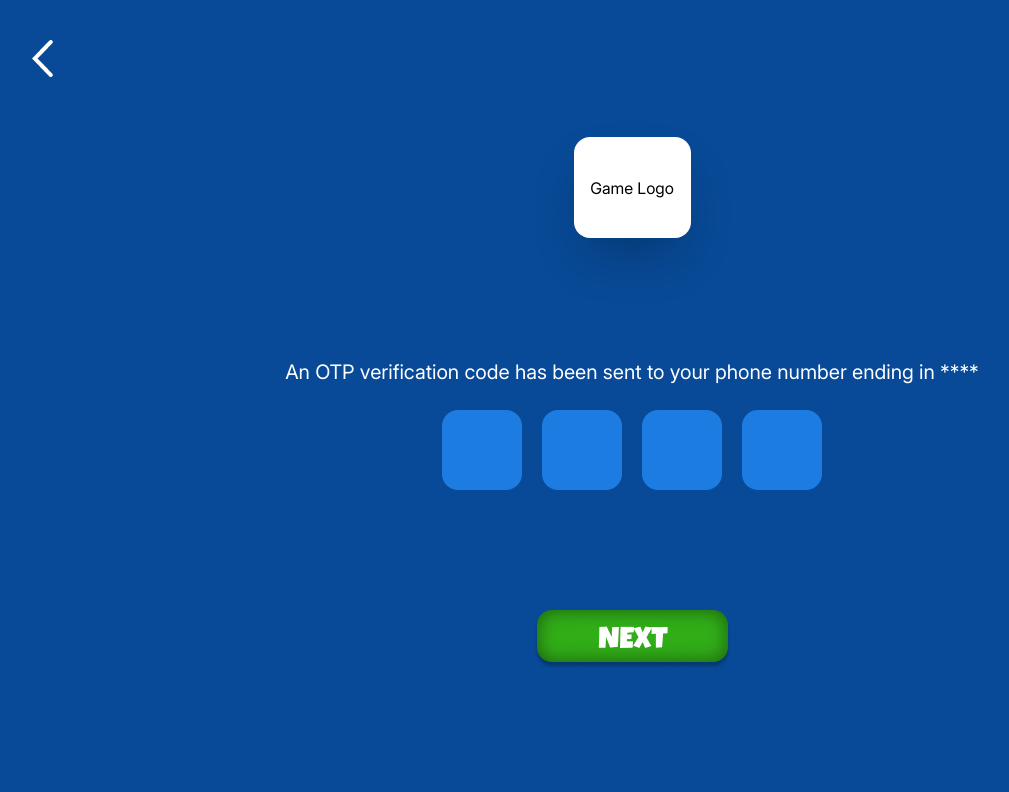
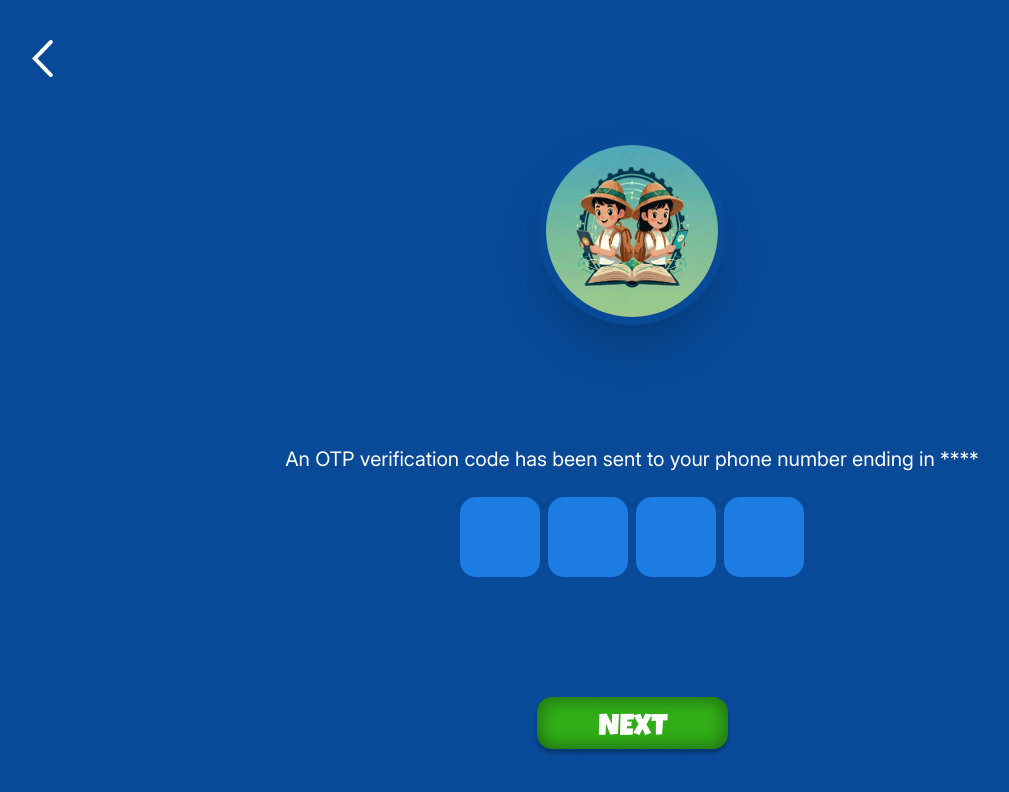
Before and after one commit to Enyong-Team/Enyong, a React (Vite) app: page /Enyong/otpsignin in a window 1280 px wide. Shown: the top 792 px of the page, without its empty margins (8-1017 px from the left). Built offline with nearby package versions, Linux system fonts and the light colour scheme; a web font is replaced by a local one.

Commit message:
with logo

```diff
--- a/src/authentication/forgotpassword/verifyPhoneNumber.jsx
+++ b/src/authentication/forgotpassword/verifyPhoneNumber.jsx
@@ -22,8 +22,8 @@ function verifyPhoneNumber() {
             </div>
         </div>
 
-        <div className='flex justify-center font-LG'>
-            <h1 className='text-white text-3xl'>
+        <div className='flex justify-center font-LG items-center'>
+            <h1 className='text-white items-center text-center text-3xl'>
                 VERIFY YOUR PHONE NUMBER
             </h1>
         </div>
@@ -46,10 +46,10 @@ function verifyPhoneNumber() {
         </div>
 
         {/*OTP Input*/}
-        <div className='p-6 flex justify-center'>
+        <div className='p-3 flex justify-center'>
             <form action="/Enyong/createnewpass">
                 {/*input otp*/}
-                <div className='space-x-5'>
+                <div className='space-x-2'>
                     <input type="text" inputmode="numeric" pattern="[0-9]" maxlength="1" required
                                 className="bg-[#1C7CE2]  rounded-2xl h-20 w-20  text-white
                                     focus:outline-none focus:ring-2 focus:ring-blue-400
--- a/src/authentication/loadingScreen.jsx
+++ b/src/authentication/loadingScreen.jsx
@@ -1,6 +1,7 @@
 import React from 'react'
 import { useEffect } from "react";
 import { useNavigate } from "react-router-dom";
+import baliwagLogo from './authButtons/baliwagLogo.jpg'
 
 function loadingScreen() {
 
@@ -30,12 +31,13 @@ const navigate = useNavigate();
         <div
             className=' flex justify-center pt-40'>
             <div
-                className=' bg-[#1C7CE2] w-40 h-40
+                className='
                             items-center flex justify-center
-                            shadow-2xl rounded-full'>
-                <h1 className='font-IN text-center text-xl'>
-                    Game Logo
-                </h1>
+                            shadow-2xl rounded-full p-1 '>
+                <img
+                 src={baliwagLogo}
+                 alt="Logo"
+                 className='w-[180px] rounded-full p-1 h-[180px]' />
             </div>
         </div>
 
--- a/src/authentication/otpSignIn.jsx
+++ b/src/authentication/otpSignIn.jsx
@@ -2,6 +2,7 @@ import React from 'react'
 import { Link, useNavigate, useLocation } from "react-router-dom";
 import NextBTN from './authButtons/NextBTN.png'
 import BackBTN from './authButtons/BackBTN.png'
+import baliwagLogo from './authButtons/baliwagLogo.jpg'
 
 function otpSignIn() {
   return (
@@ -23,14 +24,15 @@ function otpSignIn() {
         {/*Game Logo Placeholder*/}
         <div
             className=' flex justify-center pt-5'>
-            <div
-                className=' bg-white w-[117px] h-[101px]
-                            items-center flex justify-center
-                            shadow-2xl rounded-2xl'>
-                <h1 className='font-IN text-center'>
-                    Game Logo
-                </h1>
-            </div>
+           <div
+                           className='
+                                       items-center flex justify-center
+                                       shadow-2xl rounded-full p-1 '>
+                           <img
+                            src={baliwagLogo}
+                            alt="Logo"
+                            className='w-[180px] rounded-full p-1 h-[180px]' />
+                       </div>
         </div>
 
         {/*OTP Message*/}
@@ -43,7 +45,7 @@ function otpSignIn() {
         <div className=' flex justify-center'>
             <form action="/Enyong/loading">
                 {/*input otp*/}
-                <div className='space-x-5'>
+                <div className='space-x-2'>
                     <input type="text" inputmode="numeric" pattern="[0-9]" maxlength="1" required
                                 className="bg-[#1C7CE2]  rounded-2xl h-20 w-20  text-white
                                     focus:outline-none focus:ring-2 focus:ring-blue-400
--- a/src/authentication/signIn.jsx
+++ b/src/authentication/signIn.jsx
@@ -1,6 +1,7 @@
 import React from 'react'
 import { Link, useNavigate, useLocation } from "react-router-dom";
 import SignInBTN from './authButtons/SignInBTN.png'
+import baliwagLogo from './authButtons/baliwagLogo.jpg'
 
 
 function signIn() {
@@ -9,14 +10,15 @@ function signIn() {
 
         {/*Game Logo Placeholder*/}
         <div
-            className=' flex justify-center pt-30'>
+            className=' flex justify-center pt-30 '>
             <div
-                className=' bg-white w-[117px] h-[101px]
+                className='
                             items-center flex justify-center
-                            shadow-2xl rounded-2xl'>
-                <h1 className='font-IN text-center'>
-                    Game Logo
-                </h1>
+                            shadow-2xl rounded-full p-1 '>
+                <img
+                 src={baliwagLogo}
+                 alt="Logo"
+                 className='w-[180px] rounded-full p-1 h-[180px]' />
             </div>
         </div>
 
```
Also changed, not shown: src/authentication/authButtons/baliwagLogo.jpg (added).
